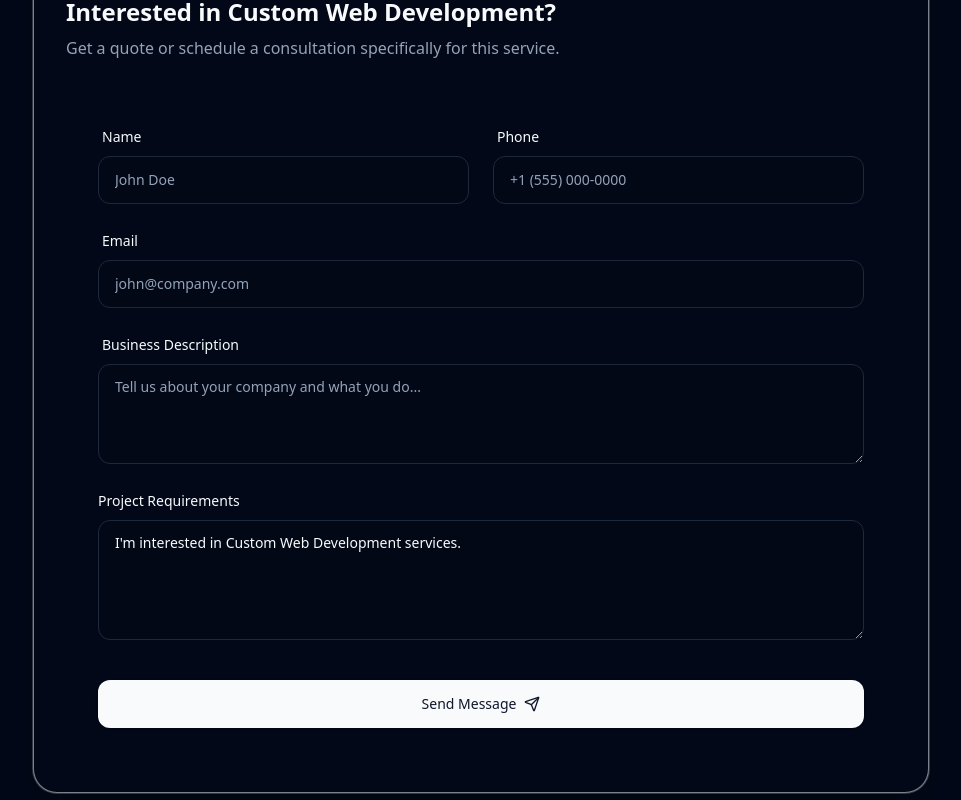
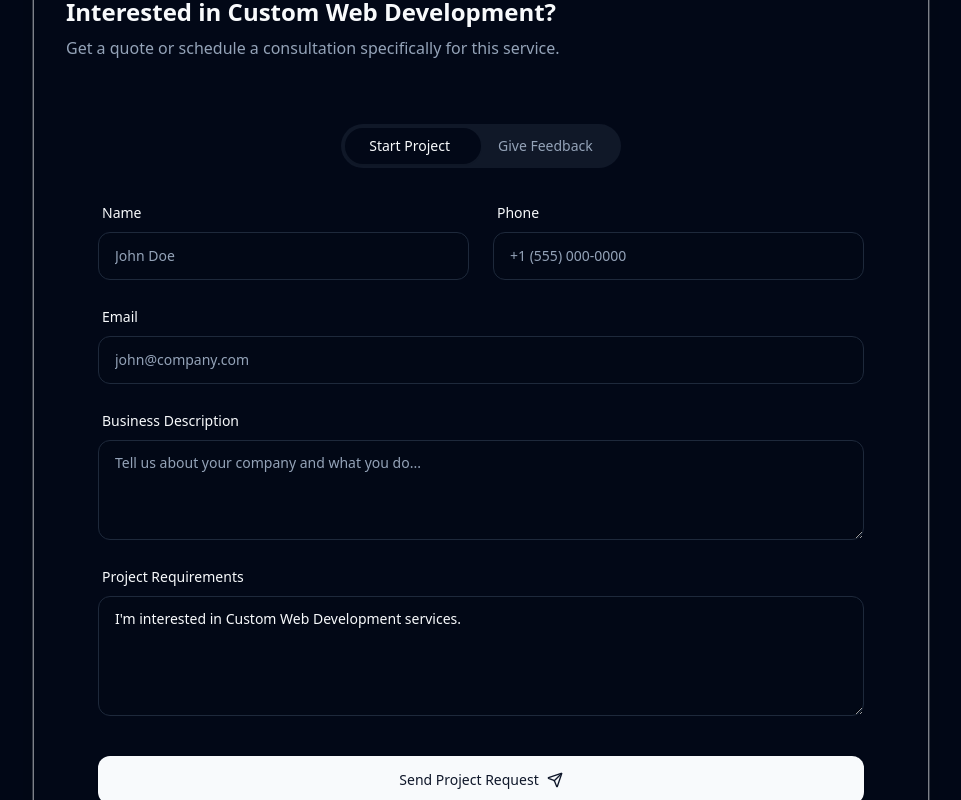
Before and after one commit to codehexabinash/codehex-website, a React (Vite) app: page /services in a window 1280 px wide. Shown: the part 1460-2260 px from the top of the page, without its empty margins (159-1120 px from the left). Built offline with nearby package versions, Linux system fonts and the light colour scheme.

Commit message:
Force redeploy test

```diff
--- a/src/components/home/contact-form.tsx
+++ b/src/components/home/contact-form.tsx
@@ -9,6 +9,7 @@ interface ContactFormProps {
 }
 
 export function ContactForm({ embedded = false, serviceTitle }: ContactFormProps) {
+    const [formMode, setFormMode] = useState<"project" | "feedback">("project")
     const [isLoading, setIsLoading] = useState(false)
     const [status, setStatus] = useState<"idle" | "success" | "error">("idle")
     const [formData, setFormData] = useState({
@@ -16,7 +17,10 @@ export function ContactForm({ embedded = false, serviceTitle }: ContactFormProps
         email: "",
         phone: "",
         business_description: "",
-        requirements: serviceTitle ? `I'm interested in ${serviceTitle} services.` : ""
+        requirements: serviceTitle ? `I'm interested in ${serviceTitle} services.` : "",
+        // Feedback specific fields
+        subject: "",
+        message: ""
     })
 
     const handleSubmit = async (e: React.FormEvent) => {
@@ -25,25 +29,13 @@ export function ContactForm({ embedded = false, serviceTitle }: ContactFormProps
         setStatus("idle")
 
         try {
-            // Simulate network delay
             await new Promise(resolve => setTimeout(resolve, 1500))
-
-            // Mock success for demonstration
-            // const { error } = await supabase
-            //     .from("contacts")
-            //     .insert([formData])
-            // if (error) throw error
-
             setStatus("success")
             setFormData({
-                name: "",
-                email: "",
-                phone: "",
-                business_description: "",
-                requirements: ""
+                name: "", email: "", phone: "", business_description: "", requirements: "", subject: "", message: ""
             })
         } catch (error) {
-            console.error("Error submitting form:", error)
+            console.error(error)
             setStatus("error")
         } finally {
             setIsLoading(false)
@@ -62,21 +54,22 @@ export function ContactForm({ embedded = false, serviceTitle }: ContactFormProps
             {!embedded && (
                 <div className="text-center mb-16">
                     <motion.h2
+                        key={formMode}
                         initial={{ opacity: 0, y: 20 }}
-                        whileInView={{ opacity: 1, y: 0 }}
-                        viewport={{ once: true }}
+                        animate={{ opacity: 1, y: 0 }}
                         className="text-3xl font-bold tracking-tight sm:text-4xl md:text-5xl mb-4"
                     >
-                        Start Your Project
+                        {formMode === "project" ? "Start Your Project" : "We Value Your Feedback"}
                     </motion.h2>
                     <motion.p
+                        key={`${formMode}-desc`}
                         initial={{ opacity: 0, y: 20 }}
-                        whileInView={{ opacity: 1, y: 0 }}
-                        viewport={{ once: true }}
-                        transition={{ delay: 0.1 }}
+                        animate={{ opacity: 1, y: 0 }}
                         className="text-muted-foreground text-lg"
                     >
-                        Ready to transform your ideas into reality? Let's build something amazing together.
+                        {formMode === "project"
+                            ? "Ready to transform your ideas into reality? Let's build something amazing together."
+                            : "Help us improve or just say hello. We read every message."}
                     </motion.p>
 
                     <motion.div
@@ -121,6 +114,37 @@ export function ContactForm({ embedded = false, serviceTitle }: ContactFormProps
                     </>
                 )}
 
+                {/* Mode Toggle */}
+                <div className="flex justify-center mb-8 relative z-10">
+                    <div className="bg-muted/50 p-1 rounded-full flex relative">
+                        {/* Sliding background pill */}
+                        <motion.div
+                            className="absolute top-1 bottom-1 bg-background rounded-full shadow-sm z-0"
+                            initial={false}
+                            animate={{
+                                left: formMode === "project" ? "4px" : "50%",
+                                width: "calc(50% - 4px)",
+                                x: formMode === "project" ? 0 : 0
+                            }}
+                            transition={{ type: "spring", stiffness: 300, damping: 30 }}
+                        />
+                        <button
+                            type="button"
+                            onClick={() => setFormMode("project")}
+                            className={`relative z-10 px-6 py-2 rounded-full text-sm font-medium transition-colors duration-200 ${formMode === "project" ? "text-foreground" : "text-muted-foreground hover:text-foreground"}`}
+                        >
+                            Start Project
+                        </button>
+                        <button
+                            type="button"
+                            onClick={() => setFormMode("feedback")}
+                            className={`relative z-10 px-6 py-2 rounded-full text-sm font-medium transition-colors duration-200 ${formMode === "feedback" ? "text-foreground" : "text-muted-foreground hover:text-foreground"}`}
+                        >
+                            Give Feedback
+                        </button>
+                    </div>
+                </div>
+
                 <form onSubmit={handleSubmit} className="relative space-y-6">
                     <div className="grid grid-cols-1 md:grid-cols-2 gap-6">
                         <div className="space-y-2">
@@ -138,6 +162,8 @@ export function ContactForm({ embedded = false, serviceTitle }: ContactFormProps
                                 className="flex h-12 w-full rounded-xl border border-input bg-background/50 px-4 py-2 text-sm ring-offset-background file:border-0 file:bg-transparent file:text-sm file:font-medium placeholder:text-muted-foreground focus-visible:outline-none focus-visible:ring-2 focus-visible:ring-ring focus-visible:ring-offset-2 disabled:cursor-not-allowed disabled:opacity-50 transition-all focus:border-primary/50"
                             />
                         </div>
+
+                        {formMode === "project" ? (
                             <div className="space-y-2">
                                 <label htmlFor="phone" className="ml-1 text-sm font-medium leading-none peer-disabled:cursor-not-allowed peer-disabled:opacity-70">
                                     Phone
@@ -153,6 +179,23 @@ export function ContactForm({ embedded = false, serviceTitle }: ContactFormProps
                                     className="flex h-12 w-full rounded-xl border border-input bg-background/50 px-4 py-2 text-sm ring-offset-background file:border-0 file:bg-transparent file:text-sm file:font-medium placeholder:text-muted-foreground focus-visible:outline-none focus-visible:ring-2 focus-visible:ring-ring focus-visible:ring-offset-2 disabled:cursor-not-allowed disabled:opacity-50 transition-all focus:border-primary/50"
                                 />
                             </div>
+                        ) : (
+                            <div className="space-y-2">
+                                <label htmlFor="subject" className="ml-1 text-sm font-medium leading-none peer-disabled:cursor-not-allowed peer-disabled:opacity-70">
+                                    Subject
+                                </label>
+                                <input
+                                    required
+                                    type="text"
+                                    id="subject"
+                                    name="subject"
+                                    value={formData.subject}
+                                    onChange={handleChange}
+                                    placeholder="Suggestion, Bug, Applause..."
+                                    className="flex h-12 w-full rounded-xl border border-input bg-background/50 px-4 py-2 text-sm ring-offset-background file:border-0 file:bg-transparent file:text-sm file:font-medium placeholder:text-muted-foreground focus-visible:outline-none focus-visible:ring-2 focus-visible:ring-ring focus-visible:ring-offset-2 disabled:cursor-not-allowed disabled:opacity-50 transition-all focus:border-primary/50"
+                                />
+                            </div>
+                        )}
                     </div>
 
                     <div className="space-y-2">
@@ -171,6 +214,8 @@ export function ContactForm({ embedded = false, serviceTitle }: ContactFormProps
                         />
                     </div>
 
+                    {formMode === "project" ? (
+                        <>
                             <div className="space-y-2">
                                 <label htmlFor="business_description" className="ml-1 text-sm font-medium leading-none peer-disabled:cursor-not-allowed peer-disabled:opacity-70">
                                     Business Description
@@ -187,7 +232,7 @@ export function ContactForm({ embedded = false, serviceTitle }: ContactFormProps
                             </div>
 
                             <div className="space-y-2">
-                        <label htmlFor="requirements" className="text-sm font-medium leading-none peer-disabled:cursor-not-allowed peer-disabled:opacity-70">
+                                <label htmlFor="requirements" className="ml-1 text-sm font-medium leading-none peer-disabled:cursor-not-allowed peer-disabled:opacity-70">
                                     Project Requirements
                                 </label>
                                 <textarea
@@ -200,6 +245,23 @@ export function ContactForm({ embedded = false, serviceTitle }: ContactFormProps
                                     className="flex min-h-[120px] w-full rounded-xl border border-input bg-background/50 px-4 py-3 text-sm ring-offset-background placeholder:text-muted-foreground focus-visible:outline-none focus-visible:ring-2 focus-visible:ring-ring focus-visible:ring-offset-2 disabled:cursor-not-allowed disabled:opacity-50 resize-y transition-all focus:border-primary/50"
                                 />
                             </div>
+                        </>
+                    ) : (
+                        <div className="space-y-2">
+                            <label htmlFor="message" className="ml-1 text-sm font-medium leading-none peer-disabled:cursor-not-allowed peer-disabled:opacity-70">
+                                Your Message
+                            </label>
+                            <textarea
+                                required
+                                id="message"
+                                name="message"
+                                value={formData.message}
+                                onChange={handleChange}
+                                placeholder="How can we improve? What's on your mind?"
+                                className="flex min-h-[150px] w-full rounded-xl border border-input bg-background/50 px-4 py-3 text-sm ring-offset-background placeholder:text-muted-foreground focus-visible:outline-none focus-visible:ring-2 focus-visible:ring-ring focus-visible:ring-offset-2 disabled:cursor-not-allowed disabled:opacity-50 resize-y transition-all focus:border-primary/50"
+                            />
+                        </div>
+                    )}
 
                     <div className="pt-4">
                         <button
@@ -214,7 +276,7 @@ export function ContactForm({ embedded = false, serviceTitle }: ContactFormProps
                                 </>
                             ) : (
                                 <>
-                                    Send Message
+                                    {formMode === "project" ? "Send Project Request" : "Send Feedback"}
                                     <Send className="ml-2 h-4 w-4" />
                                 </>
                             )}
```
Lines whose indentation alone changed are shown as unchanged.
